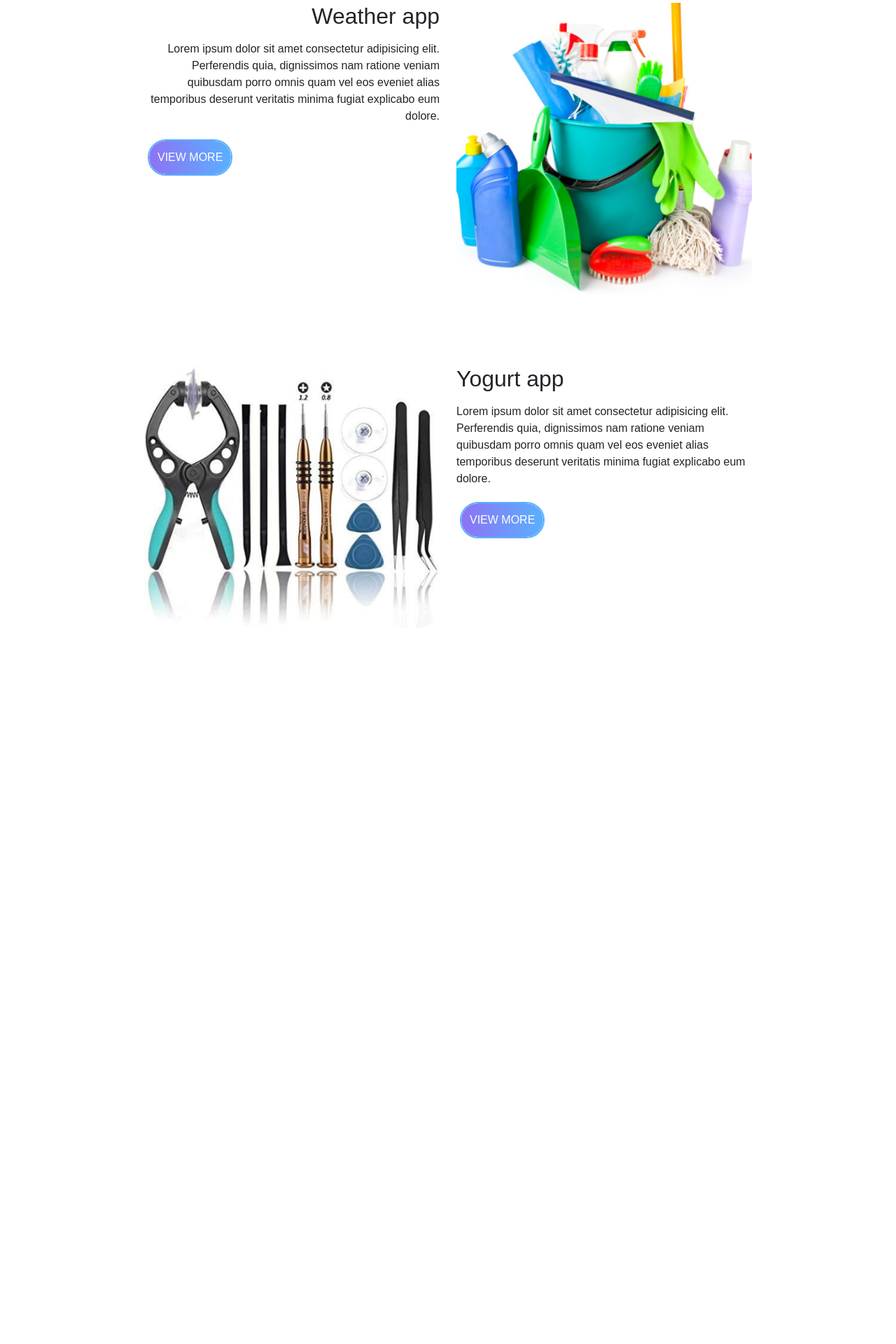
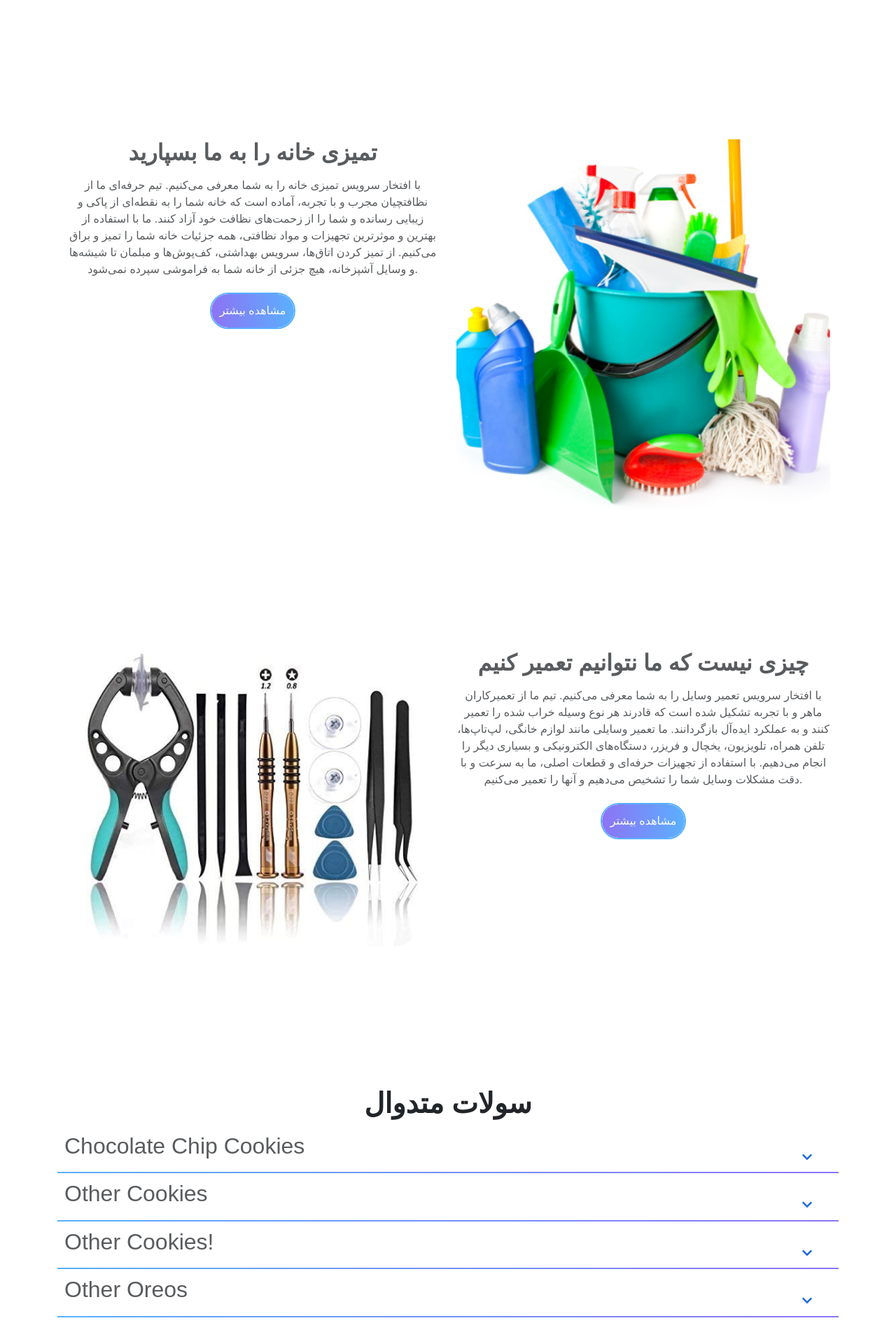
Before and after one commit to iamfatimarahimi/itsa-task, a React (Create React App) app: page / in a window 1280 px wide. Shown: the part 1648-3568 px from the top of the page at 70% size. Before the commit the page ends 2645 px from the top, so only its background shows below. Built offline with nearby package versions, Linux system fonts and the light colour scheme.

Commit message:
Adding accordion

```diff
--- a/public/index.html
+++ b/public/index.html
@@ -32,6 +32,5 @@
   <body>
     <noscript>You need to enable JavaScript to run this app.</noscript>
     <div id="root"></div>
-    <!-- <script src="script.js"></script> -->
   </body>
 </html>
--- /dev/null
+++ b/src/Accordion.js
@@ -0,0 +1,24 @@
+
+import React, { useState } from "react";
+
+export default function Accordion({
+  setAccordionOpened,
+  accordionOpened,
+  title,
+  body,
+}) {
+   const isOpened = title === accordionOpened;
+  return (
+    <div className="accordion">
+
+      <div
+        onClick={() => setAccordionOpened(title)}
+        className="accordion-header"
+      >
+        <h2>{title}</h2>
+        <div className="accordion-indicator">{isOpened ? <i class='bx bx-chevron-up' ></i> : <i class='bx bx-chevron-down'></i>}</div>
+      </div>
+      {isOpened && <div className="accordion-body">{body}</div>}
+    </div>
+  );
+}
--- a/src/App.css
+++ b/src/App.css
@@ -1,5 +1,7 @@
 @import url('https://fonts.googleapis.com/css2?family=Noto+Naskh+Arabic:wght@400..700&family=Rubik:ital,wght@0,300..900;1,300..900&display=swap');
-
+:root {
+  --primary-color:#595c5f;
+}
 * {
   box-sizing: border-box;
   margin: 0;
@@ -95,6 +97,9 @@ body{
   box-shadow: rgba(0, 0, 0, 0.35) 0px 5px 15px;
   background: #fff;
 }
+.icon-image:hover{
+  box-shadow: rgba(136, 165, 191, 0.48) 6px 2px 16px 0px, rgba(255, 255, 255, 0.8) -6px -2px 16px 0px;
+}
 .title-link{
   color:#000;
   text-decoration: none;
@@ -102,17 +107,53 @@ body{
 .item-image{
   padding: 15px;
 }
-.title-product{
+h1{
   margin-top: 40px;
   font-weight: bold;
 }
 /* product-introdus */
 .product-introdus{
+  text-align: center;
   margin-top: 200px;
+  color:var(--primary-color);
 }
 .columen-left1{
   margin: 50px;
 }
 .productIntrodus .row{
-  margin: 100px;
+  margin-top: 200px;
 }
+.productIntrodus h2{
+  font-weight: 700;
+}
+/* Accordion */
+.accordion-qustion{
+  margin-top: 200px;
+  margin-bottom: 100px;
+}
+.accordion-header {
+  color: var(--primary-color);
+  padding: 10px;
+  border-bottom: 2.5px solid;
+  border-image: linear-gradient(to right, rgba(90, 176, 255, 1), rgba(141, 115, 244, 1)) 1;
+  cursor: pointer;
+  position: relative;
+
+}
+.accordion-header:hover {
+  /* background-color: #eee; */
+}
+.accordion-indicator {
+  color: rgb(28, 106, 215);
+  position: absolute;
+  font-size: 30px;
+  right: 30px;
+  top: 24px;
+}
+.accordion-body {
+  color: var(--primary-color);
+  text-align: left;
+  font-size: 20px;
+  padding-left: 10px;
+  padding-right: 10px;
+}
--- a/src/App.js
+++ b/src/App.js
@@ -1,13 +1,80 @@
+import React, { useState } from "react";
 import './App.css';
 import Swiper from'./Swiper.js';
 import Product from'./Product.js';
 import SlideMenu from './SlideMenu.js';
 import ProductIntrodus from './ProductIntrodus.js';
+import Accordion from './Accordion.js'
 //Import Images
  export default function App() {
+  const [accordionOpened, setAccordionOpened] = useState(null);
+  const toggleAccordionOpened = (accordion) => {
+    if (accordionOpened === accordion) {
+      setAccordionOpened(null);
+    } else {
+      setAccordionOpened(accordion);
+    }
+  };
+
+  const products = [
+    {
+      title: "Chocolate Chip Cookies",
+      body: `Lorem ipsum dolor sit amet, consectetur adipiscing
+        elit. Sed pulvinar sapien sed enim blandit, quis
+        mollis leo pretium. Phasellus non dui neque.
+        Maecenas tincidunt ipsum vel nulla suscipit
+        interdum. Sed varius arcu et imperdiet iaculis.
+        Vestibulum mattis magna vitae scelerisque
+        porttitor. Class aptent taciti sociosqu ad litora
+        torquent per conubia nostra, per inceptos
+        himenaeos. Etiam semper ligula a tellus volutpat,
+        et aliquet nibh commodo.`,
+    },
+    {
+      title: "Other Cookies",
+      body: `Lorem ipsum dolor sit amet, consectetur adipiscing
+        elit. Sed pulvinar sapien sed enim blandit, quis
+        mollis leo pretium. Phasellus non dui neque.
+        Maecenas tincidunt ipsum vel nulla suscipit
+        interdum. Sed varius arcu et imperdiet iaculis.
+        Vestibulum mattis magna vitae scelerisque
+        porttitor. Class aptent taciti sociosqu ad litora
+        torquent per conubia nostra, per inceptos
+        himenaeos. Etiam semper ligula a tellus volutpat,
+        et aliquet nibh commodo.`,
+    },
+
+    {
+      title: "Other Cookies!",
+      body: `Lorem ipsum dolor sit amet, consectetur adipiscing
+        elit. Sed pulvinar sapien sed enim blandit, quis
+        mollis leo pretium. Phasellus non dui neque.
+        Maecenas tincidunt ipsum vel nulla suscipit
+        interdum. Sed varius arcu et imperdiet iaculis.
+        Vestibulum mattis magna vitae scelerisque
+        porttitor. Class aptent taciti sociosqu ad litora
+        torquent per conubia nostra, per inceptos
+        himenaeos. Etiam semper ligula a tellus volutpat,
+        et aliquet nibh commodo.`,
+    },
+
+    {
+      title: "Other Oreos",
+      body: `Lorem ipsum dolor sit amet, consectetur adipiscing
+        elit. Sed pulvinar sapien sed enim blandit, quis
+        mollis leo pretium. Phasellus non dui neque.
+        Maecenas tincidunt ipsum vel nulla suscipit
+        interdum. Sed varius arcu et imperdiet iaculis.
+        Vestibulum mattis magna vitae scelerisque
+        porttitor. Class aptent taciti sociosqu ad litora
+        torquent per conubia nostra, per inceptos
+        himenaeos. Etiam semper ligula a tellus volutpat,
+        et aliquet nibh commodo.`,
+    },
+  ];
+
   return (
     <div className="App">
-
           <div className="container">
       <header>
         <SlideMenu />
@@ -21,6 +88,16 @@ import ProductIntrodus from './ProductIntrodus.js';
       <section className='product-introdus'>
         <ProductIntrodus />
       </section>
+      <section className='accordion-qustion'>
+        <h1 className="text-center">سولات متدوال</h1>
+        {products.map((product) => (
+        <Accordion
+          accordionOpened={accordionOpened}
+          setAccordionOpened={toggleAccordionOpened}
+          {...product}
+        />
+      ))}
+      </section>
     </div>
     </div>
   );
--- a/src/ProductIntrodus.js
+++ b/src/ProductIntrodus.js
@@ -14,30 +14,27 @@ export default function productIntrodus(){
           />
         </div>
         <div className="col-6">
-          <h2 className="mb-10 text-start">مراقبت پوستی و زیبایی</h2>
-          <p className="d-flex text-start">
-            Lorem ipsum dolor sit amet consectetur adipisicing elit. Perferendis
-            quia, dignissimos nam ratione veniam quibusdam porro omnis quam vel
-            eos eveniet alias temporibus deserunt veritatis minima fugiat
-            explicabo eum dolore.
+          <h2 className="mb-10">مراقبت پوستی و زیبایی</h2>
+          <p className="d-flex">
+            ما با افتخار مجموعه ای از بهترین محصولات پوستی را به شما معرفی می‌کنیم. این محصولات با استفاده از ترکیبات طبیعی و فرمولاسیون کارآمد، به طور عمیق در پوست نفوذ کرده و مشکلات مرتبط با پوست را حل می‌کنند.
+            همراه با این مجموعه محصولات پوستی، مشاوران ما نیز آماده پاسخگویی به سوالات شما و ارائه راهنمایی‌های لازم در زمینه مراقبت از پوست هستند.
           </p>
           <div className="buttons">
-             <button id='login'>View More</button>
+             <button id='login'>مشاهده بیشتر</button>
           </div>
         </div>
       </div>
 
       <div className="row mt-10">
         <div className="col-6">
-          <h2 className="mb-3 text-end">Weather app</h2>
-          <p className="text-end">
-            Lorem ipsum dolor sit amet consectetur adipisicing elit. Perferendis
-            quia, dignissimos nam ratione veniam quibusdam porro omnis quam vel
-            eos eveniet alias temporibus deserunt veritatis minima fugiat
-            explicabo eum dolore.
+          <h2 className="mb-3">تمیزی خانه را به ما بسپارید</h2>
+          <p className="">
+            با افتخار سرویس تمیزی خانه را به شما معرفی می‌کنیم. تیم حرفه‌ای ما از نظافتچیان مجرب و با تجربه، آماده است که خانه شما را به نقطه‌ای از پاکی و زیبایی رسانده و شما را از زحمت‌های نظافت خود آزاد کنند.
+
+ما با استفاده از بهترین و موثرترین تجهیزات و مواد نظافتی، همه جزئیات خانه شما را تمیز و براق می‌کنیم. از تمیز کردن اتاق‌ها، سرویس بهداشتی، کف‌پوش‌ها و مبلمان تا شیشه‌ها و وسایل آشپزخانه، هیچ جزئی از خانه شما به فراموشی سپرده نمی‌شود.
           </p>
           <div className="buttons">
-            <button id='login'>View More</button>
+            <button id='login'>مشاهده بیشتر</button>
          </div>
         </div>
         <div className="col-6">
@@ -58,59 +55,18 @@ export default function productIntrodus(){
           />
         </div>
         <div className="col-6">
-          <h2 className="mb-3 text-start">Yogurt app</h2>
-          <p className="text-start">
-            Lorem ipsum dolor sit amet consectetur adipisicing elit. Perferendis
-            quia, dignissimos nam ratione veniam quibusdam porro omnis quam vel
-            eos eveniet alias temporibus deserunt veritatis minima fugiat
-            explicabo eum dolore.
+          <h2 className="mb-3">چیزی نیست که ما نتوانیم تعمیر کنیم</h2>
+          <p>
+            با افتخار سرویس تعمیر وسایل را به شما معرفی می‌کنیم. تیم ما از تعمیرکاران ماهر و با تجربه تشکیل شده است که قادرند هر نوع وسیله خراب شده را تعمیر کنند و به عملکرد ایده‌آل بازگردانند.
+
+ما تعمیر وسایلی مانند لوازم خانگی، لپ‌تاپ‌ها، تلفن همراه، تلویزیون، یخچال و فریزر، دستگاه‌های الکترونیکی و بسیاری دیگر را انجام می‌دهیم. با استفاده از تجهیزات حرفه‌ای و قطعات اصلی، ما به سرعت و با دقت مشکلات وسایل شما را تشخیص می‌دهیم و آنها را تعمیر می‌کنیم.
           </p>
           <div className="buttons">
-            <button id='login'>View More</button>
+            <button id='login'>مشاهده بیشتر</button>
          </div>
         </div>
       </div>
     </div>
-
-
-
-
-
-            {/* <div className="container">
-                <div className="row">
-                    <div className="col-6">
-                        <img src={image3} alt="" />
-                    </div>
-                    <div className="col-6 ">
-                        <h1>مراقبت پوستی و زیبایی</h1>
-                        <p>Lorem ipsum dolor sit amet consectetur adipisicing elit. Est, molestias unde impedit in vel dolores quo numquam eos. Cumque dolor, placeat perspiciatis repellendus doloremque assumenda tempora unde ut voluptates. Magni?</p>
-
-                    </div> */}
-                    {/* 2 */}
-
-                    {/* <div className="col-6">
-                        <h1>مراقبت پوستی و زیبایی</h1>
-                        <p>Lorem ipsum dolor sit amet consectetur adipisicing elit. Est, molestias unde impedit in vel dolores quo numquam eos. Cumque dolor, placeat perspiciatis repellendus doloremque assumenda tempora unde ut voluptates. Magni?</p>
-                        <div className="buttons">
-                        <button id='login'>View More</button>
-                        </div>
-                    </div>
-                    <div className="col-6">
-                        <img src={image3} alt="" />
-                    </div> */}
-                    {/* 3 */}
-                    {/* <div className="col-6">
-                        <img src={image3} alt="" />
-                    </div>
-                    <div className="col-6">
-                        <h1>مراقبت پوستی و زیبایی</h1>
-                        <p>Lorem ipsum dolor sit amet consectetur adipisicing elit. Est, molestias unde impedit in vel dolores quo numquam eos. Cumque dolor, placeat perspiciatis repellendus doloremque assumenda tempora unde ut voluptates. Magni?</p>
-                        <div className="buttons">
-                        <button id='login'>View More</button>
-                        </div>
-                    </div>
-                </div>
-            </div> */}
-        </div>
+  </div>
     )
 }
--- a/src/SlideMenu.js
+++ b/src/SlideMenu.js
@@ -33,9 +33,9 @@ export default function Menu(){
                 دسته بندی خدمات
               </a>
               <ul class="dropdown-menu">
-                <li><a class="dropdown-item" href="#">Action</a></li>
-                <li><a class="dropdown-item" href="#">Another action</a></li>
-                <li><a class="dropdown-item" href="#">Something else here</a></li>
+                <li><a class="dropdown-item" href="#">مراقبت پوستی</a></li>
+                <li><a class="dropdown-item" href="#">تمیزی خانه</a></li>
+                <li><a class="dropdown-item" href="#">تعمیر</a></li>
               </ul>
             </li>
           </ul>
```
